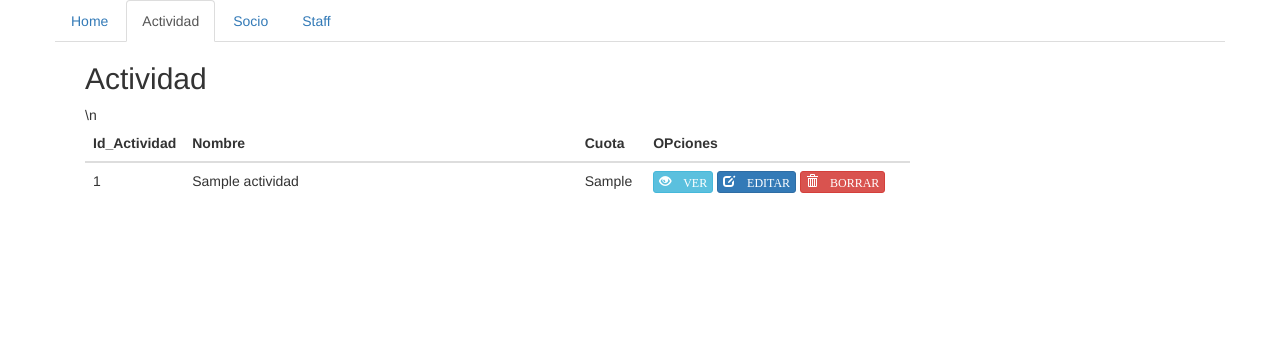
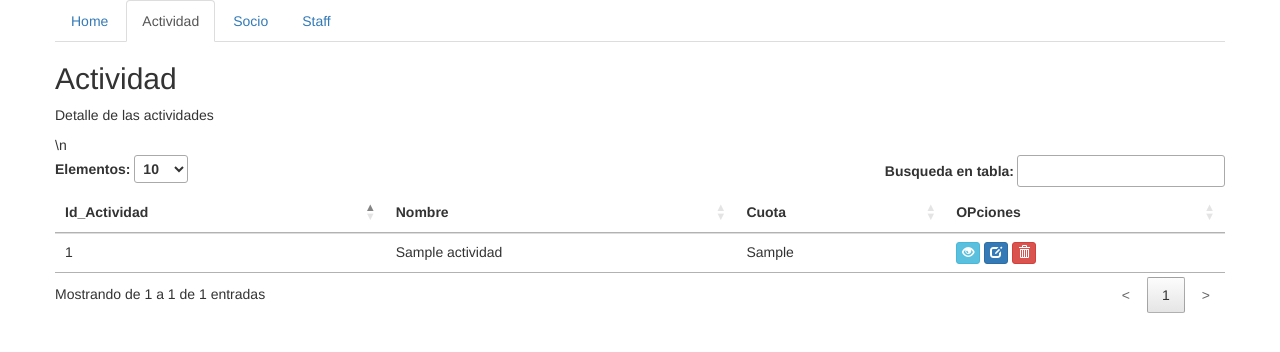
Before and after one commit to sergiopalbau/gym, a PHP site: page /p_actividad.php in a window 1280 px wide. Shown: the top 352 px of the page. Run offline with PHP 8.4, Linux system fonts and the light colour scheme; tables that the repository leaves empty or names only in its code hold one stand-in row (values such as "Sample post"); some libraries are stand-ins or nearby versions.

Commit message:
añadidido datatables en CDN
Se añade datatables library para el filtrado por elementos y se traduce
a castellano

```diff
--- a/Db.php
+++ b/Db.php
@@ -80,8 +80,8 @@ private static $mysqli;
 		Db::conecta();
 		$m=self::$mysqli;
 		$resultado= $m->query($sql);
-		echo var_dump($resultado)."<br>";
-		echo vardump ($m);
+		//echo var_dump($resultado)."<br>";
+		//echo vardump ($m);
 		Db::cierra();
 		if (!$resultado) {
 
--- a/p_actividad.php
+++ b/p_actividad.php
@@ -10,16 +10,19 @@
 
 	<!-- Bootstrap -->
 	<link href="css/bootstrap.min.css" rel="stylesheet">
+	<link rel="stylesheet" type="text/css" href="https://cdn.datatables.net/1.10.16/css/jquery.dataTables.css">
 
-
+	<?php
+				require_once ("Db.php");
+				$rawdata =Db::arrayTabla('actividad');
+			?>
 </head>
 <body>
 
 
 	<div class="container">
 		<div class="row">
-
-			  <ul class="nav nav-tabs">
+	  		  <ul class="nav nav-tabs">
 			    <li><a href="index.php">Home</a></li>
 			    <li class="active"><a href="actividad.php">Actividad</a></li>
 			    <li><a href="socio.php">Socio</a></li>
@@ -28,25 +31,18 @@
 		</div>
 
 
-		<div class="col-xs-9">
+		<div class="row">
 			<h2>Actividad</h2>
-
-
-
-			<?php
-
-				require_once ("Db.php");
-				$rawdata =Db::arrayTabla('actividad');
-
-
-			?>
-			 <table class="table table-hover">
-			    <thead >
+		</div>
+		<div class="row">
+			<p>	Detalle de las actividades</p>
+			<table id ="example" class="table table-hover">
+			    <thead>
 			      <tr>
-			        <th class= "col-md-1">Id_Actividad</th>
-			        <th class="col-md-6">Nombre</th>
-			        <th class="col-md-1">Cuota</th>
-			        <th class="col-md-4">OPciones </th>
+			        <th class= "">Id_Actividad</th>
+			        <th class="">Nombre</th>
+			        <th class="">Cuota</th>
+			        <th class="">OPciones </th>
 			      </tr>
 			    </thead>
 			    <tbody>
@@ -75,14 +71,14 @@
 				   for($i=0;$i<$filas;$i++){
 
 				      echo "<tr>";
-				      echo "<td>". $rawdata[$i][0]. "</td>\n";
-				      echo "<td>". $rawdata[$i][1]. "</td>\n";
-				      echo "<td>". $rawdata[$i][2]. "</td>\n";
+				      echo "<td>". $rawdata[$i][0]. "</td>";
+				      echo "<td>". $rawdata[$i][1]. "</td>";
+				      echo "<td>". $rawdata[$i][2]. "</td>";
 
 				      echo '<td> <div class="btn-group-xs ">
-    								<button type="button" role="link"  class="btn btn-info "><span class="glyphicon glyphicon-eye-open"> VER </button>
-    								<button type="button" class="btn btn-primary "><span class="glyphicon glyphicon-edit"> EDITAR</button>
-    								<button type="button" class="btn btn-danger"><span class="glyphicon glyphicon-trash"> BORRAR </button>
+    								<button type="button" role="link"  class="btn btn-info "><span class="glyphicon glyphicon-eye-open"></button>
+    								<button type="button" class="btn btn-primary "><span class="glyphicon glyphicon-edit"></button>
+    								<button type="button" class="btn btn-danger"><span class="glyphicon glyphicon-trash"></button>
   								  </div>	</td>\n';
 
 				      // for($j=0;$j<$columnas;$j++){
@@ -94,6 +90,8 @@
 				 echo "</tr>";
 
 			?>
+			</tbody>
+		</table>
 
 		</div>
 	</div>
@@ -102,6 +100,24 @@
 <script src="https://ajax.googleapis.com/ajax/libs/jquery/1.12.4/jquery.min.js"></script>
 <!-- Include all compiled plugins (below), or include individual files as needed -->
 <script src="js/bootstrap.min.js"></script>
+<script type="text/javascript" src="http://cdn.datatables.net/1.10.2/js/jquery.dataTables.min.js"></script>
 
+<script>$(document).ready(function() {
+    $('#example').dataTable({
+    language: {
+        search: "Busqueda en tabla:",
+        lengthMenu: "Elementos: _MENU_",
+        info:       "Mostrando de _START_ a _END_ de _TOTAL_ entradas",
+        paginate: {
+            first:      "<<",
+            previous:   "<",
+            next:       ">",
+            last:       ">>"
+        },
+
+    }
+});
+} );
+</script>
 </body>
 </html>
```
